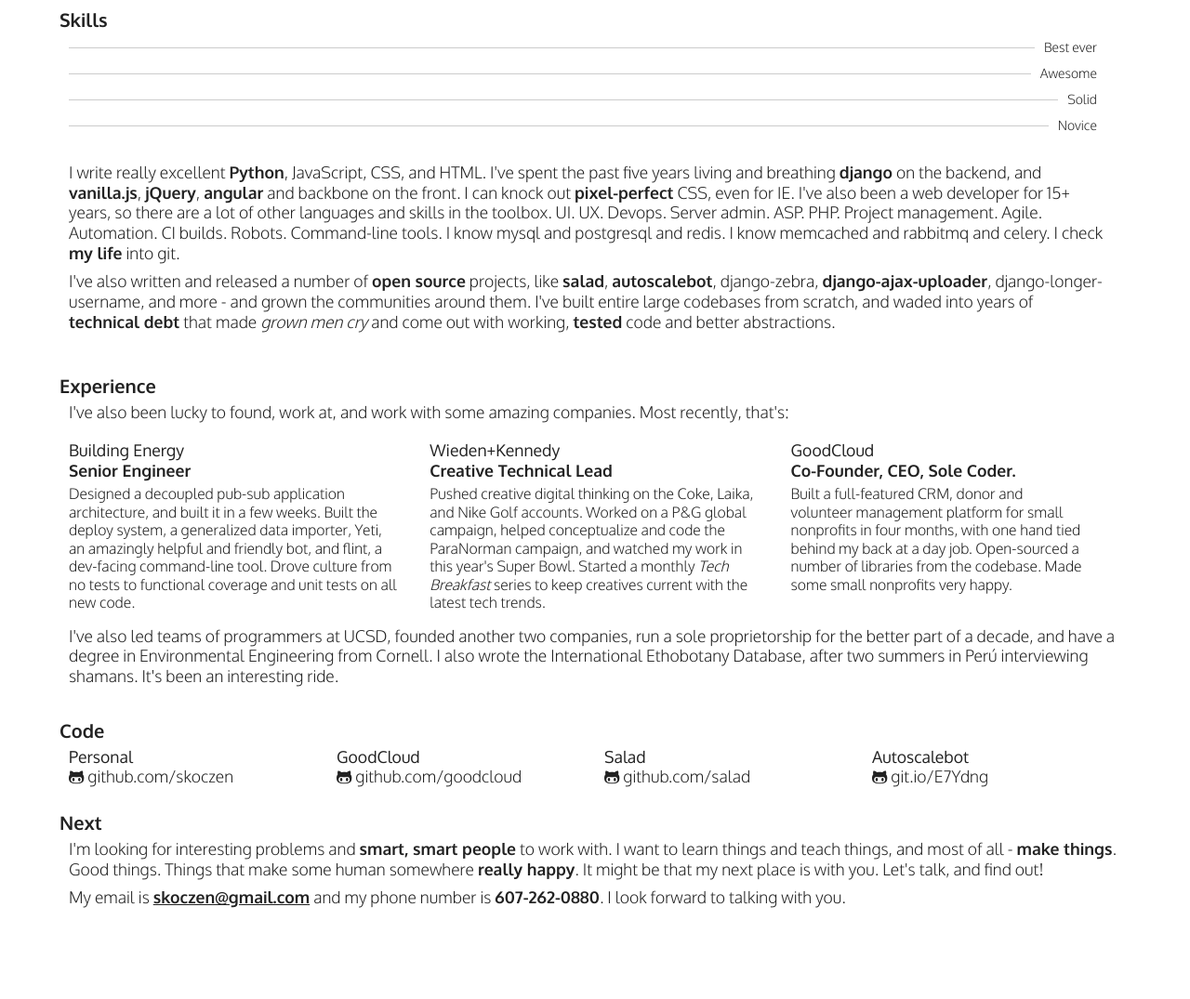
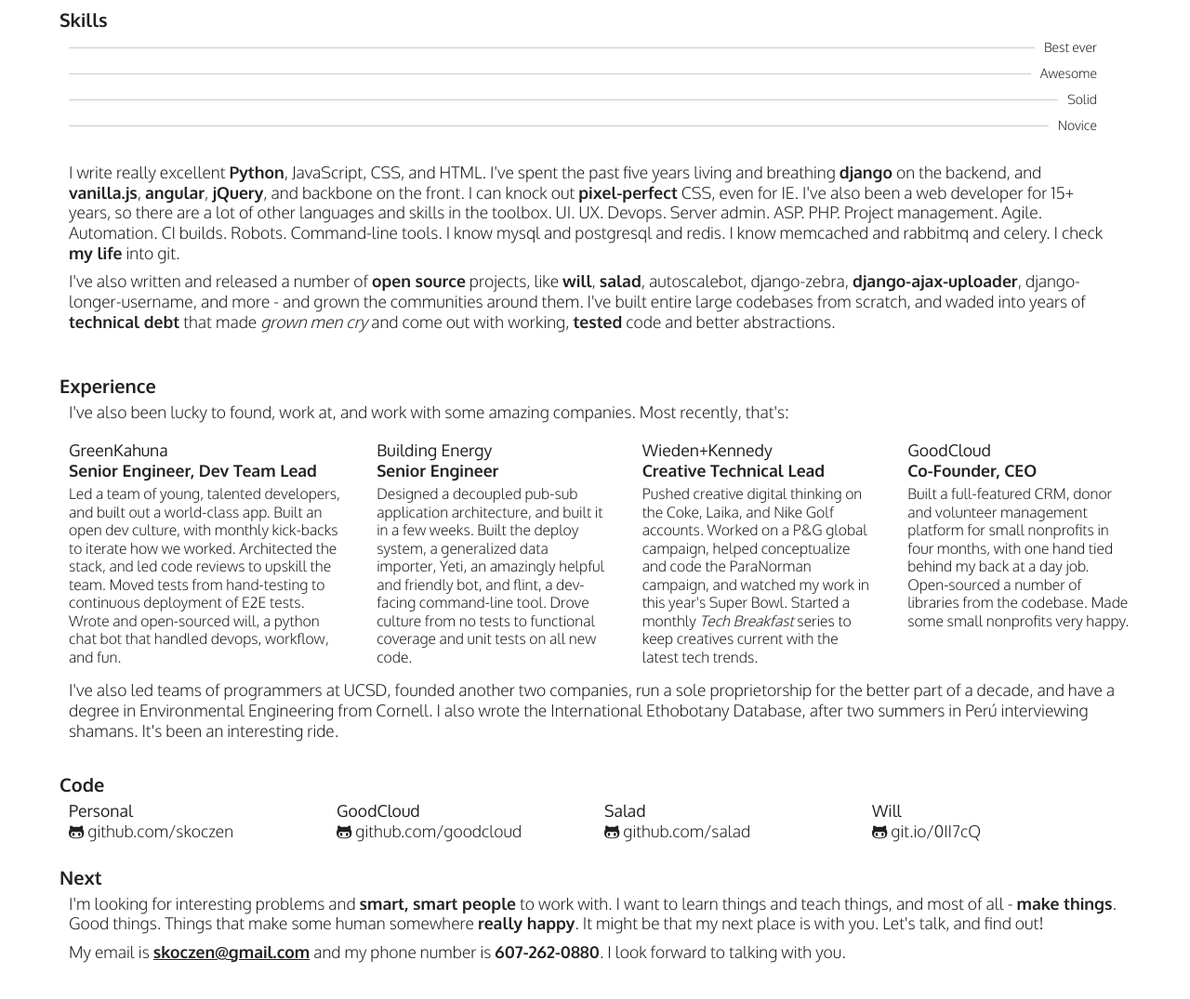
Before and after one commit to skoczen/skoczen, a Django app: template project/apps/resume/templates/resume/home.html in a window 1280 px wide. Shown: the part 147-1222 px from the top of the page at 93% size. Before the commit the page ends 1124 px from the top, so only its background shows below. Run offline with Django 3.2, Linux system fonts and the light colour scheme; the template is opened without the code that fills it, so the values that code supplies are empty; some libraries are stand-ins or nearby versions.

Commit message:
Includes GK.

```diff
--- a/project/apps/resume/static/resume/css/resume.css
+++ b/project/apps/resume/static/resume/css/resume.css
@@ -150,12 +150,19 @@ a:visited {
 }
 .experience .company {
 	display: block;
-	width: 28%;
+	width: 25%;
 	margin: 10px 3% 10px 0;
 	float: left;
 }
-.experience .company.be, .experience .company.wk {
-	width: 31%;
+.experience .company.gk {
+    width: 26%;
+}
+.experience .company.be, .experience .company.wk, .experience .company.goodcloud {
+	width: 22%;
+}
+.experience .company.goodcloud {
+    width: 21%;
+    margin-right: 0;
 }
 .experience .company .name {
 	font-weight: 400;
@@ -206,7 +213,7 @@ a:visited {
 	.skills .skill_bars {
 		width: 85%;
 	}
-	.experience .company, .experience .company.be, .experience .company.wk {
+	.experience .company, .experience .company.be, .experience .company.wk, .experience .company.goodcloud {
 		width: 100%;
 	}
 	.code .repo {
--- a/project/apps/resume/templates/resume/home.html
+++ b/project/apps/resume/templates/resume/home.html
@@ -16,7 +16,6 @@
 	<div class="contact_info">
 		<picture></picture>
 		<h1 class="name">I'm <strong>Steven Skoczen</strong>.</h1>
-		{# <span class="info">My email is <strong class="email"><a href="mailto:skoczen@gmail.com">skoczen@gmail.com</a></strong> and my phone number is <strong>607-262-0880</strong>.</span> #}
 		Welcome to my r&eacute;sum&eacute;.
 	</div>
 
@@ -42,9 +41,9 @@
 		</div>
 
 		<div class="overview">
-			<p class="introduction">I write really excellent <strong>Python</strong>, JavaScript, CSS, and HTML.  I've spent the past five years living and breathing <strong>django</strong> on the backend, and <strong>vanilla.js</strong>, <strong>jQuery</strong>, <strong>angular</strong> and backbone on the front. I can knock out <strong>pixel-perfect</strong> CSS, even for IE.  I've also been a web developer for 15+ years, so there are a lot of other languages and skills in the toolbox. UI. UX. Devops. Server admin. ASP. PHP. Project management. Agile. Automation. CI builds. Robots. Command-line tools.  I know mysql and postgresql and redis. I know memcached and rabbitmq and celery. I check <strong>my life</strong> into git.</p>
+			<p class="introduction">I write really excellent <strong>Python</strong>, JavaScript, CSS, and HTML.  I've spent the past five years living and breathing <strong>django</strong> on the backend, and <strong>vanilla.js</strong>, <strong>angular</strong>, <strong>jQuery</strong>, and backbone on the front. I can knock out <strong>pixel-perfect</strong> CSS, even for IE.  I've also been a web developer for 15+ years, so there are a lot of other languages and skills in the toolbox. UI. UX. Devops. Server admin. ASP. PHP. Project management. Agile. Automation. CI builds. Robots. Command-line tools.  I know mysql and postgresql and redis. I know memcached and rabbitmq and celery. I check <strong>my life</strong> into git.</p>
 
-			<p class="open_source">I've also written and released a number of <strong>open source</strong> projects, like <strong>salad</strong>, <strong>autoscalebot</strong>, django-zebra, <strong>django-ajax-uploader</strong>, django-longer-username, and more - and grown the communities around them.  I've built entire large codebases from scratch, and waded into years of <strong>technical debt</strong> that made <em>grown men cry</em> and come out with working, <strong>tested</strong> code and better abstractions.</p>
+			<p class="open_source">I've also written and released a number of <strong>open source</strong> projects, like <strong>will</strong>, <strong>salad</strong>, autoscalebot, django-zebra, <strong>django-ajax-uploader</strong>, django-longer-username, and more - and grown the communities around them.  I've built entire large codebases from scratch, and waded into years of <strong>technical debt</strong> that made <em>grown men cry</em> and come out with working, <strong>tested</strong> code and better abstractions.</p>
 		</div>
 	</div>
 
@@ -55,6 +54,12 @@
 
 		<div class="work_experience section_content">
 			<p class="introduction">I've also been lucky to found, work at, and work with some amazing companies. Most recently, that's:</p>
+
+            <div class="company gk">
+                <div class="name">GreenKahuna</div>
+                <div class="title">Senior Engineer, Dev Team Lead</div>
+                <div class="description">Led a team of young, talented developers, and built out a world-class app. Built an open dev culture, with monthly kick-backs to iterate how we worked. Architected the stack, and led code reviews to upskill the team. Moved tests from hand-testing to continuous deployment of E2E tests. Wrote and open-sourced will, a python chat bot that handled devops, workflow, and fun.</div>
+            </div>
 
 			<div class="company be">
 				<div class="name">Building Energy</div>
@@ -70,7 +75,7 @@
 
 			<div class="company goodcloud">
 				<div class="name">GoodCloud</div>
-				<div class="title">Co-Founder, CEO, Sole Coder.</div>
+				<div class="title">Co-Founder, CEO</div>
 				<div class="description">Built a full-featured CRM, donor and volunteer management platform for small nonprofits in four months, with one hand tied behind my back at a day job.  Open-sourced a number of libraries from the codebase. Made some small nonprofits very happy.</div>
 			</div>
 
@@ -87,9 +92,11 @@
 
 			<a href="https://github.com/goodcloud/" class="repo"><div class="name">GoodCloud</div> <div class="url"><i class="icon-github-alt"></i> github.com/goodcloud</div></a>
 
-			<a href="https://github.com/salad/" class="repo"><div class="name">Salad</div> <div class="url"><i class="icon-github-alt"></i> github.com/salad</div></a>
+            <a href="https://github.com/salad/" class="repo"><div class="name">Salad</div> <div class="url"><i class="icon-github-alt"></i> github.com/salad</div></a>
 
-			<a href="https://github.com/wieden-kennedy/autoscalebot" class="repo"><div class="name">Autoscalebot</div> <div class="url"><i class="icon-github-alt"></i> git.io/E7Ydng</div></a>
+            <a href="https://github.com/greenkahuna/will/" class="repo"><div class="name">Will</div> <div class="url"><i class="icon-github-alt"></i> git.io/0II7cQ</div></a>
+
+			{# <a href="https://github.com/wieden-kennedy/autoscalebot" class="repo"><div class="name">Autoscalebot</div> <div class="url"><i class="icon-github-alt"></i> git.io/E7Ydng</div></a> #}
 		</div>
 	</div>
 
--- a/project/apps/resume/views.py
+++ b/project/apps/resume/views.py
@@ -10,7 +10,7 @@ def home(request):
         ("Design", 4),
         ("Front-end", 9),
         ("Back-end", 8),
-        ("Devops", 6),
+        ("Devops", 7),
         ("DBA", 3),
         ("Server admin", 3),
         ("Project management", 5),
```
